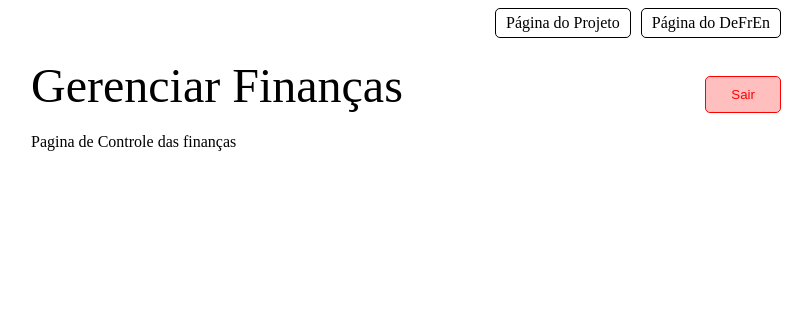
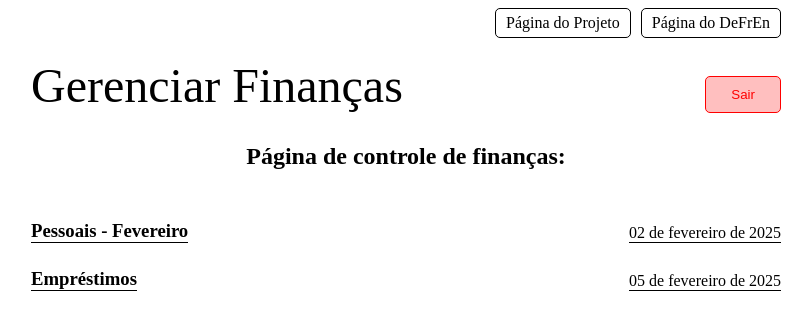
Before and after one commit to defren-gabriel/gerenciador-financas, a React (Vite) app: page /controle in a window 1280 px wide. Shown: the top 330 px of the page, without its empty margins (234-1046 px from the left). Built offline with nearby package versions, Linux system fonts and the light colour scheme.

Commit message:
inicio da pagina de controle e criação do componente de categoria para a listagem os dados

```diff
--- /dev/null
+++ b/src/Componentes/Categoria/Categoria.module.css
@@ -0,0 +1,21 @@
+.container_categoria {
+    max-width: 750px;
+    margin: 0 auto 25px auto;
+}
+
+.titulo1 {
+    display: flex;
+    flex-wrap: nowrap;
+    flex-direction: row;
+    justify-content: space-between;
+    align-items: flex-end;
+}
+
+.titulo1h1 {
+    margin: 0;
+    border-bottom: 1px solid black;
+}
+
+.titulo1s {
+    border-bottom: 1px solid black;
+}
--- /dev/null
+++ b/src/Componentes/Categoria/index.jsx
@@ -0,0 +1,31 @@
+import { useState, useEffect } from "react";
+
+import styles from "./Categoria.module.css";
+
+const Categoria = ({idcategoria, nomecategoria, data, registros}) => {
+    //configura os states
+    const [idCat, setIdcat] = useState("");
+    const [nomeCat, setNomecat] = useState("");
+    const [da, setDa] = useState("");
+    const [reg, setReg] = useState([]);
+
+    //ao renderizar o componente os dados são passados do props para os states
+    useState(()=>{
+        setIdcat(idcategoria);
+        setNomecat(nomecategoria);
+        setDa(data);
+        setReg(registros);
+    }, []);
+
+    return(
+        <section className={styles.container_categoria}>
+            {/*titulo e data*/}
+            <div className={styles.titulo1}>
+                <h1 className={styles.titulo1h1}>{nomeCat}</h1>
+                <span className={styles.titulo1s}>{da}</span>
+            </div>
+        </section>
+    );
+}
+
+export default Categoria;
--- a/src/Paginas/Controle/Controle.module.css
+++ b/src/Paginas/Controle/Controle.module.css
@@ -2,3 +2,8 @@
     max-width: 750px;
     margin: auto;
 }
+
+.titulo1 {
+    text-align: center;
+    margin: 30px 0 50px 0;
+}
--- a/src/Paginas/Controle/index.jsx
+++ b/src/Paginas/Controle/index.jsx
@@ -1,9 +1,37 @@
+import { useState } from "react";
+
+import Categoria from "../../Componentes/Categoria";
+
 import styles from "./Controle.module.css";
 
 const Controle = () => {
+    //mantem as categorias e registros para cada categoria
+    const [categorias, setCategorias] = useState([
+        {id: 1, nome: "Pessoais - Fevereiro", data: "02 de fevereiro de 2025", idusuario: 1},
+        {id: 2, nome: "Empréstimos", data: "05 de fevereiro de 2025", idusuario: 1}
+    ]);
+    const [registros, setRegistros] = useState([
+        {id: 1, descricao: "Compras do inicio do mes", tipogasto: 0, data: "03 de fevereiro de 2025", idcategoria: 1, idusuario: 1},
+        {id: 2, descricao: "Ração pros cachorros", tipogasto: 0, data: "16 de fevereiro de 2025", idcategoria: 1, idusuario: 1},
+        {id: 3, descricao: "Salário do mês", tipogasto: 1, data: "26 de fevereiro de 2025", idcategoria: 1, idusuario: 1},
+        {id: 4, descricao: "Empréstimo Ramon", tipogasto: 0, data: "01 de fevereiro de 2025", idcategoria: 2, idusuario: 1}
+    ]);
+
     return(
         <section className={styles.container}>
-            <p>Pagina de Controle das finanças</p>
+            <h1 className={styles.titulo1}>Página de controle de finanças:</h1>
+            {/*mapeia as categorias e passa os dados da categoria e a lista de dados para filtragem dentro do componente*/}
+            {
+                categorias.map((item)=>(
+                    <Categoria
+                        key={item.id}
+                        idcategoria={item.id}
+                        nomecategoria={item.nome}
+                        data={item.data}
+                        registros={registros}
+                    />
+                ))
+            }
         </section>
     );
 }
```
